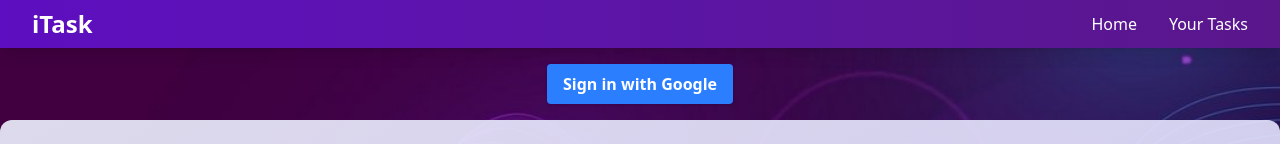
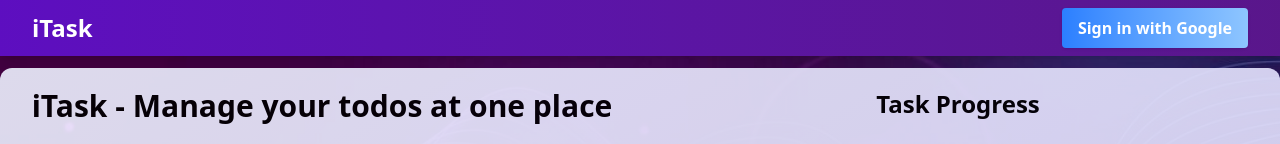
Before and after one commit to namanmahajan2020/Task-manager, a React (Vite) app: page / in a window 1280 px wide. Shown: the top 144 px of the page. Built offline with nearby package versions, Linux system fonts and the light colour scheme; no server answers.

Commit message:
sign in button

```diff
--- a/src/App.jsx
+++ b/src/App.jsx
@@ -131,12 +131,7 @@ function App() {
     <>
       <Navbar />
       {showConfetti && <Confetti width={width} height={height} />}
-      {/* 🔥 Google Sign-In Button */}
-    <div className="flex justify-center my-4">
-      <button onClick={handleGoogleSignIn} className="bg-blue-500 hover:bg-blue-600 text-white font-bold py-2 px-4 rounded shadow">
-        Sign in with Google
-      </button>
-    </div>
+
       <div className="mx-3 md:container md:mx-auto m-3 rounded-xl p-5 bg-gradient-to-br from-indigo-50 to-violet-200 opacity-90 min-h-[88vh] flex flex-col md:flex-row gap-8 shadow-lg">
         <div className="md:w-1/2">
           <h1 className="font-bold text-center text-3xl">iTask - Manage your todos at one place</h1>
--- a/src/components/Navbar.jsx
+++ b/src/components/Navbar.jsx
@@ -1,16 +1,32 @@
 import React from 'react';
+import { signInWithPopup } from "firebase/auth";
+import { auth, provider } from "../firebaseConfig"; // Adjust the path as necessary
 
 const Navbar = () => {
+  const handleGoogleSignIn = async () => {
+    try {
+      const result = await signInWithPopup(auth, provider);
+      const user = result.user;
+
+      console.log("User signed in:", user);
+      alert(`Welcome, ${user.displayName}!`);
+    } catch (error) {
+      console.error("Google Sign-In Error:", error);
+    }
+  };
   return (
     <nav className="flex flex-col md:flex-row justify-between items-center bg-gradient-to-r from-violet-800 to-purple-900 text-white py-4 px-4 md:py-2 md:px-8 shadow-lg">
       <div className="logo mb-2 md:mb-0">
         <span className="font-bold text-xl md:text-2xl">iTask</span>
       </div>
       <ul className="flex flex-row justify-between gap-4 md:gap-8 text-center md:text-left">
-
-
-        <li className="cursor-pointer hover:font-bold transition-all hover:text-violet-200">Home</li>
-        <li className="cursor-pointer hover:font-bold transition-all hover:text-violet-200">Your Tasks</li>
+        {/* <li className="cursor-pointer hover:font-bold transition-all hover:text-violet-200">Home</li>
+        <li className="cursor-pointer hover:font-bold transition-all hover:text-violet-200">Your Tasks</li> */}
+        <div className="flex justify-center">
+      <button onClick={handleGoogleSignIn} className="bg-gradient-to-r from-blue-500 hover:from-red-800 to-blue-300 cursor-pointer text-white font-bold py-2 px-4 rounded shadow">
+        Sign in with Google
+      </button>
+    </div>
       </ul>
     </nav>
   );
```
Also changed, not shown: 1 other file (tests, documents, lock files or other folders).
